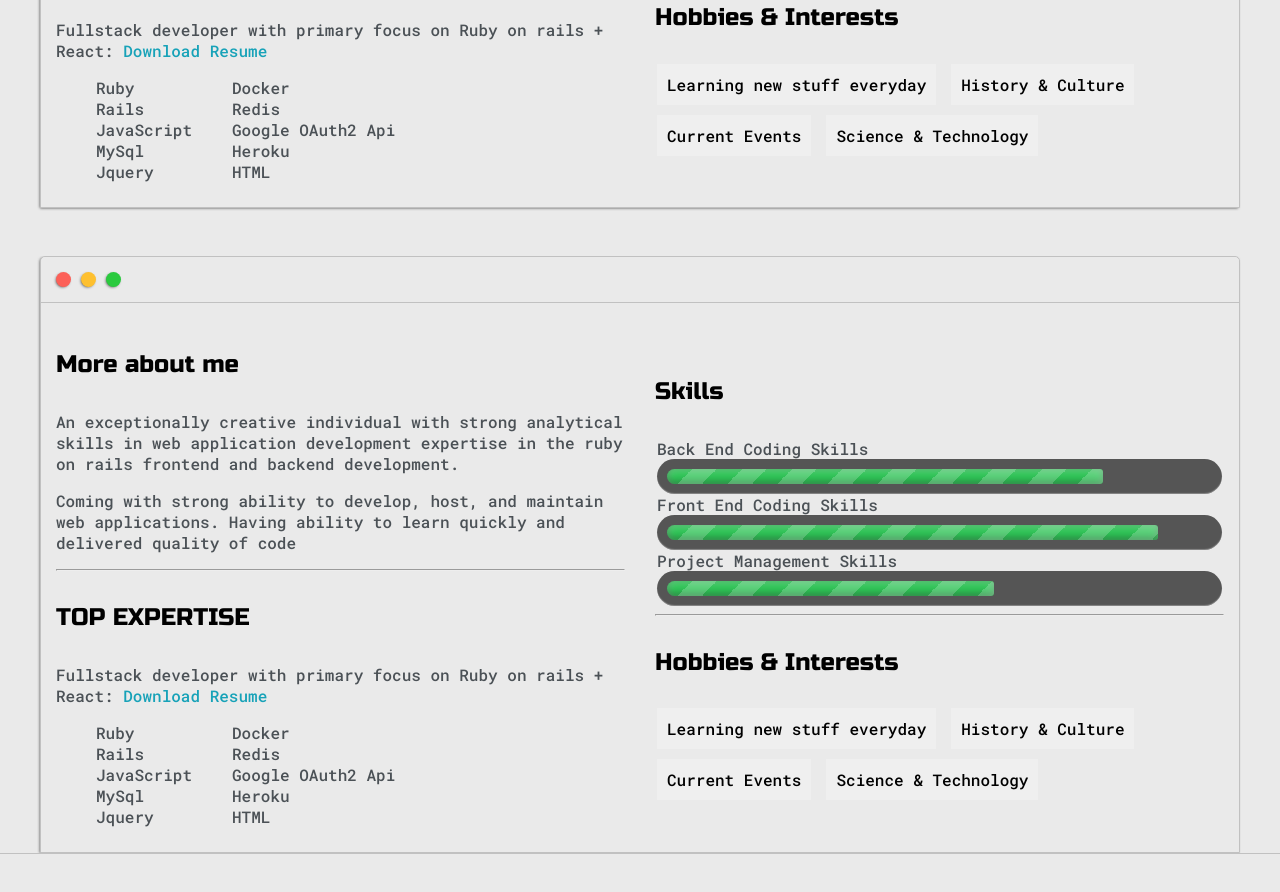
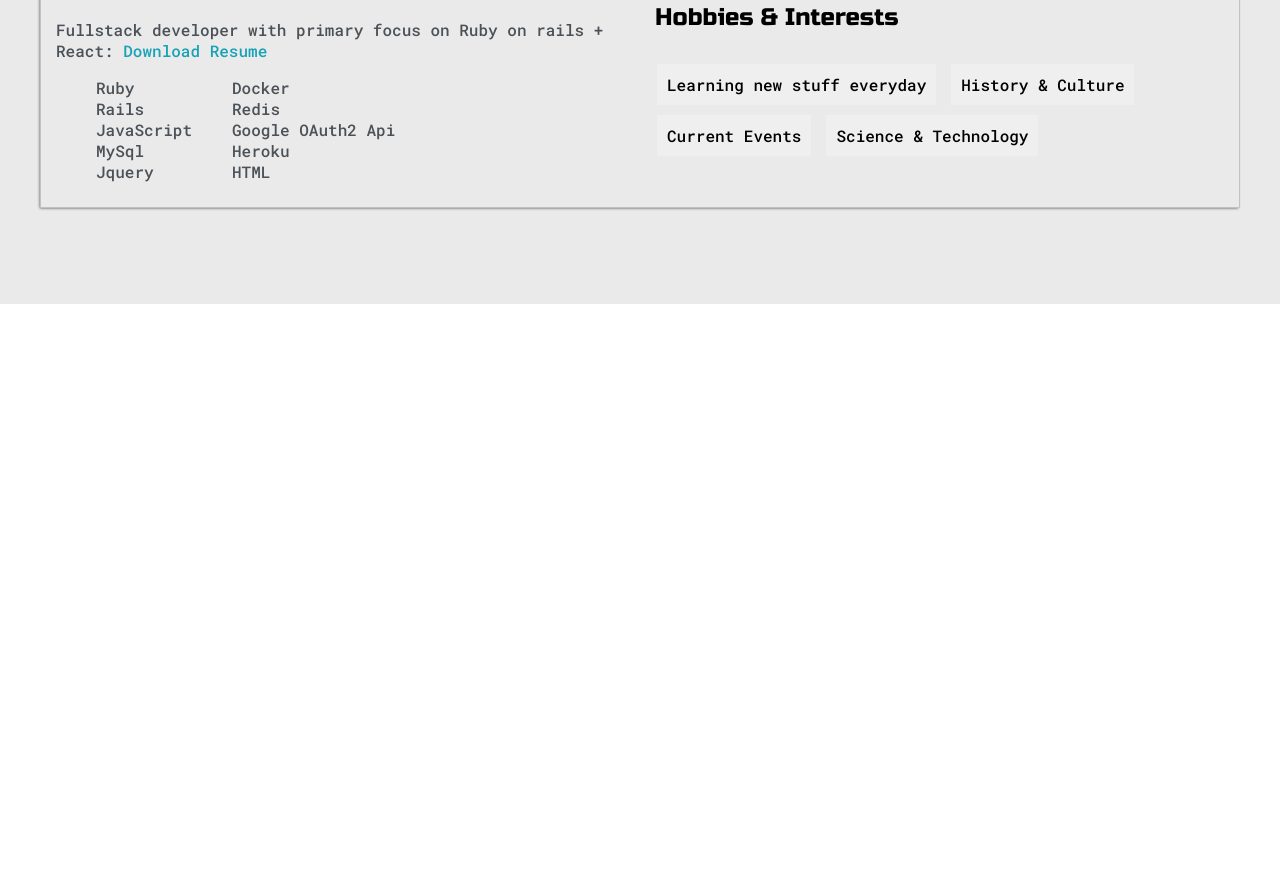
Before and after one commit to DarshanShet/darshanshet.github.io, a plain HTML site: page index.html in a window 1280 px wide. Shown: the part 1116-2008 px from the top of the page. After the commit the page ends 1420 px from the top, so only its background shows below. Drawn offline with Linux system fonts and the light colour scheme.

Commit message:
remove section

```diff
--- a/index.html
+++ b/index.html
@@ -146,85 +146,6 @@
 			</div>
 		</section>
 
-		<section class="s4">
-			<div class="main-container">
-				<div class="about-wrapper">
-					<div class="nav-wrapper">
-
-						<!-- Link around dots-wrapper added after tutorial video -->
-						<a href="#">
-							<div class="dots-wrapper">
-								<div id="dot-1" class="browser-dot"></div>
-								<div id="dot-2" class="browser-dot"></div>
-								<div id="dot-3" class="browser-dot"></div>
-							</div>
-						</a>
-					</div>
-
-					<div class="about-me">
-						<h4>More about me</h4>
-						<p>An exceptionally creative individual with strong analytical skills in web application development expertise in the ruby on rails frontend and backend development.</p>
-						<p>Coming with strong ability to develop, host, and maintain web applications. Having ability to learn quickly and delivered quality of code</p>
-						<hr>
-
-						<h4>TOP EXPERTISE</h4>
-
-						<p>Fullstack developer with primary focus on Ruby on rails + React: <a target="_blank" href="resume.pdf">Download Resume</a></p>
-
-						<div id="skills">
-							<ul>
-								<li>Ruby</li>
-								<li>Rails</li>
-								<li>JavaScript</li>
-								<li>MySql</li>
-								<li>Jquery</li>
-							</ul>
-
-							<ul>
-								<li>Docker</li>
-								<li>Redis</li>
-								<li>Google OAuth2 Api</li>
-								<li>Heroku</li>
-								<li>HTML</li>
-							</ul>
-						</div>
-					</div>
-
-					<div class="social-links">
-	          <h4 class="skills-heder">Skills</h4>
-	          <ul class="list-unstyled skill-list">
-              <li>
-                Back End Coding Skills
-                <div class="meter">
-                  <span style="width:80%"></span>
-                </div>
-              </li>
-              <li>
-                Front End Coding Skills
-                <div class="meter">
-                  <span style="width:90%"></span>
-                </div>
-              </li>
-              <li>
-                Project Management Skills
-                <div class="meter">
-                  <span style="width:60%"></span>
-                </div>
-              </li>
-	          </ul>
-	          <hr>
-          	<h4>Hobbies &amp; Interests</h4>
-            <ul class="list-unstyled tag-list">
-              <li>Learning new stuff everyday</li>
-              <li>History &amp; Culture</li>
-              <li>Current Events</li>
-              <li>Science &amp; Technology</li>
-            </ul>
-					</div>
-				</div>
-
-			</div>
-		</section>
 		<section class="s1"></section>
 <!-- 		<section class="s1">
 			<div class="main-container">
```
